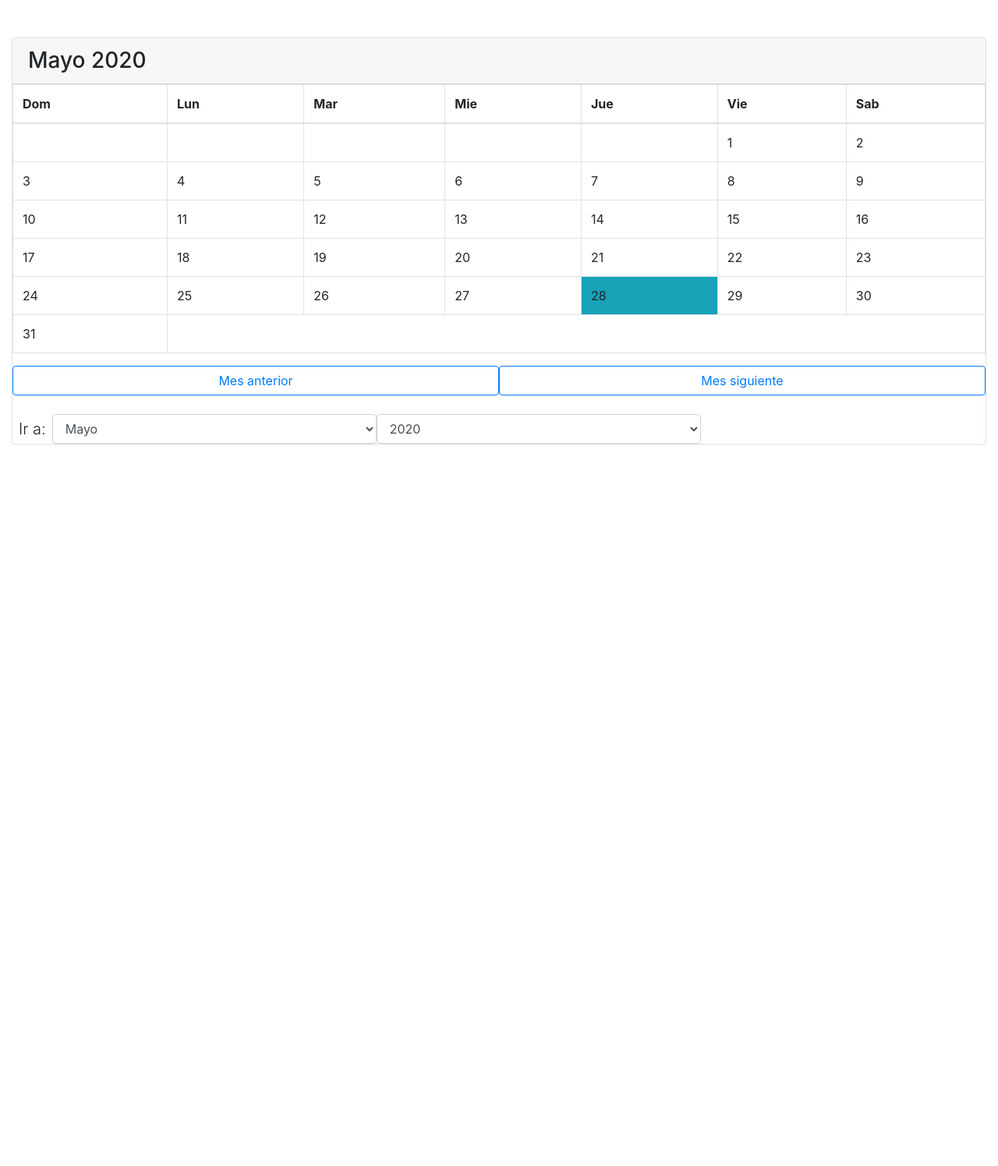
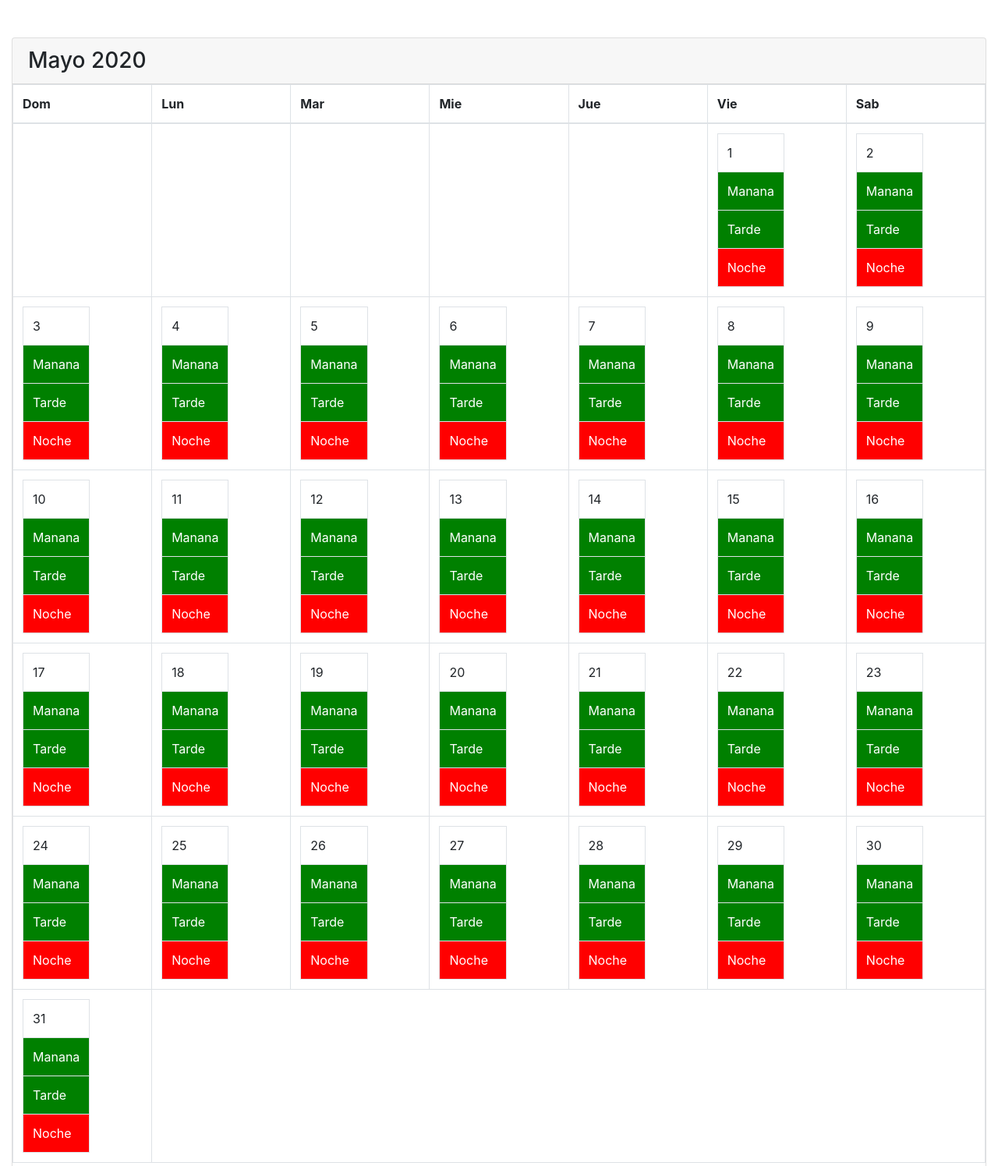
Before and after one commit to Kenneth2698/ReservaCabana, a PHP site: page /view/test.php in a window 1280 px wide. Shown: the top 1495 px of the page at 78% size. Before the commit the page ends 570 px from the top, so only its background shows below. Run offline with PHP 8.4, Linux system fonts and the light colour scheme.

Commit message:
Por cada dia del calendario, se tiene el turno manana, tarde, noche

```diff
--- a/business/ReservaBusiness.php
+++ b/business/ReservaBusiness.php
@@ -269,11 +269,9 @@ class ReservaBusiness
         $fecha = $_POST['year'] . "-" . $_POST['month'] . "-" . $_POST['day'];
         $cabanaid = $_POST['cabanaid'];
 
-
         $reservaData = new ReservaData();
 
         $disponibilidadManana = $reservaData->obtenerDisponibilidadManana($fecha, $cabanaid);
-
         $disponibilidadTarde = $reservaData->obtenerDisponibilidadTarde($fecha, $cabanaid);
         $disponibilidadNoche = $reservaData->obtenerDisponibilidadNoche($fecha, $cabanaid);
 
--- a/public/js/calendario.js
+++ b/public/js/calendario.js
@@ -49,11 +49,13 @@ function showCalendar(month, year) {
         // creates a table row
         let row = document.createElement("tr");
 
+
         //creating individual cells, filing them up with data.
         for (let j = 0; j < 7; j++) {
             if (i === 0 && j < firstDay) {
                 let cell = document.createElement("td");
                 let cellText = document.createTextNode("");
+
                 cell.appendChild(cellText);
                 row.appendChild(cell);
 
@@ -63,28 +65,88 @@ function showCalendar(month, year) {
             }
 
             else {
+
+
+
                 let cell = document.createElement("td");
-                let cellText = document.createTextNode(date);
-                if (date === today.getDate() && year === today.getFullYear() && month === today.getMonth()) {
-                    cell.classList.add("bg-info");
-                } // color today's date
-                cell.appendChild(cellText);
+
+                //elementos para que marque el dia de hoy
+                let internrow0 = document.createElement("tr");
+                let dia = document.createElement("td");
+                let diatxt = document.createTextNode(date);
+                dia.appendChild(diatxt);
+                internrow0.appendChild(dia);
+
+                //elementos para que marque el turno de mañana
+                let internrow = document.createElement("tr");
+                let manana = document.createElement("td");
+                let mananatxt = document.createTextNode("Manana");
+                manana.appendChild(mananatxt);
+                internrow.appendChild(manana);
+
+                //elementos para que marque el turno de tarde
+                let internrow2 = document.createElement("tr");
+                let tarde = document.createElement("td");
+                let tardetxt = document.createTextNode("Tarde");
+                tarde.appendChild(tardetxt);
+                internrow2.appendChild(tarde);
+
+                //elementos para que marque el turno de noche
+                let internrow3 = document.createElement("tr");
+                let noche = document.createElement("td");
+                let nochetxt = document.createTextNode("Noche");
+                noche.appendChild(nochetxt);
+                internrow3.appendChild(noche);
+
+
+                var respuesta = { Manana: "1", Tarde: "1", Noche: "0" };//AQUI HAY QUE HACER LA LLAMADA CON AJAX , CONSULTANDO LA DISPONIBILIDAD DE LA FECHA ACTUAL DEL FOR
+                                                                        //La funcion de ajax esta abajo
+                if (respuesta.Manana == "1") {
+                    manana.style.backgroundColor = 'green';
+                } else {
+                    manana.style.backgroundColor = 'red';
+
+                }
+
+                if (respuesta.Tarde == "1") {
+                    tarde.style.backgroundColor = 'green';
+                } else {
+                    tarde.style.backgroundColor = 'red';
+
+                }
+
+
+                if (respuesta.Noche == "1") {
+                    noche.style.backgroundColor = 'green';
+                } else {
+                    noche.style.backgroundColor = 'red';
+
+                }
+                manana.style.color = 'white';
+                tarde.style.color = 'white';
+                noche.style.color = 'white';
+
+
+                cell.appendChild(internrow0);
+                cell.appendChild(internrow);
+                cell.appendChild(internrow2);
+                cell.appendChild(internrow3);
+
                 row.appendChild(cell);
 
-                //Obtiene el dia seleccionado
-
-                cell.onmouseleave = function(){
-
-                    cell.style.backgroundColor  = 'white';
-                };
+                date++;
+            }
 
 
-                cell.onmouseover = function(){
+        }
 
-                    cell.style.backgroundColor  = 'gray';
-                };
+        tbl.appendChild(row); // appending each row into calendar body.
 
+    }
 
+}
+
+/*
                 cell.addEventListener("click", function () {
 
                     let div = document.getElementById("diaSeleccionado");
@@ -144,31 +206,4 @@ function showCalendar(month, year) {
                     }
 
 
-                });
-                date++;
-            }
-
-
-        }
-
-        tbl.appendChild(row); // appending each row into calendar body.
-
-    }
-
-}
-
-
-
-let turno1 = document.getElementById("turno1");
-let turno2 = document.getElementById("turno2");
-let turno3 = document.getElementById("turno3");
-
-turno1.addEventListener("click", function () {
-    //turno1.classList.add('bg-success');
-});
-turno2.addEventListener("click", function () {
-    //turno2.classList.add('bg-danger');
-});
-turno3.addEventListener("click", function () {
-    // turno3.classList.add('bg-warning');
-});
+                }); */
--- a/view/test.php
+++ b/view/test.php
@@ -34,17 +34,11 @@
         </tbody>
       </table>
 
-      <div class="form-inline">
-
-        <button class="btn btn-outline-primary col-sm-6" id="previous" onclick="previous()">Mes anterior</button>
-
-        <button class="btn btn-outline-primary col-sm-6" id="next" onclick="next()">Mes siguiente</button>
-      </div>
       <br />
 
       <form class="form-inline">
 
-        <label class="lead mr-2 ml-2" for="month">Ir a: </label>
+
         <select class="form-control col-sm-4" name="month" id="month" onchange="jump()">
           <option value=0>Enero</option>
           <option value=1>Febrero</option>
@@ -109,10 +103,12 @@
     </div>
   </div>
   <br><br>
+  <!--
   <div class="container" id="selectorDeTurno" style="display: none;">
     <div id="diaSeleccionado">
 
     </div>
+
     <br>
     <center>
       <table class="table table-bordered">
@@ -138,11 +134,12 @@
       </table>
     </center>
     <br>
+
     <button class="btn btn-success">Avanzar</button>
     <br>
     <br>
   </div>
-
+-->
 
 
   <script src="public/js/calendario.js"></script>
```
